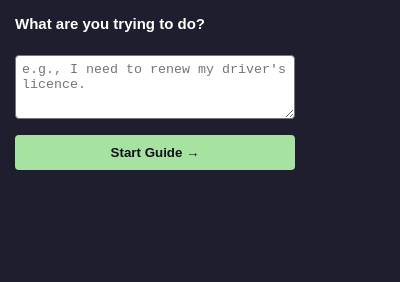
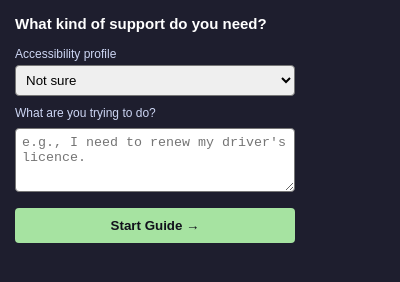
Before and after one commit to AshrithPuppala/Cognia, a browser extension: page extension/popup/popup.html in a window 400 px wide. Drawn offline with Linux system fonts and the light colour scheme.

Commit message:
Update popup.html for accessibility options

```diff
--- a/extension/popup/popup.html
+++ b/extension/popup/popup.html
@@ -5,14 +5,26 @@
   <style>
     body { font-family: sans-serif; padding: 15px; background: #1e1e2e; color: #fff; width: 280px; margin: 0; }
     h3 { margin-top: 0; font-size: 15px; }
+    label { display: block; font-size: 12px; margin-top: 10px; color: #cdd6f4; }
+    select { width: 100%; margin-top: 4px; padding: 6px; border-radius: 4px; }
     textarea { width: 95%; height: 50px; margin-top: 8px; border-radius: 4px; padding: 6px; }
     .start-btn { margin-top: 12px; padding: 10px; background: #a6e3a1; border: none; font-weight: bold; cursor: pointer; border-radius: 4px; width: 100%; color: #11111b; }
   </style>
 </head>
 <body>
-  <h3>What are you trying to do?</h3>
+  <h3>What kind of support do you need?</h3>
+  <label for="accessibility-profile">Accessibility profile</label>
+  <select id="accessibility-profile">
+    <option value="low_vision">Low vision</option>
+    <option value="motor">Motor difficulty</option>
+    <option value="cognitive_load">Cognitive load</option>
+    <option value="unsure" selected>Not sure</option>
+  </select>
+
+  <label for="user-intent">What are you trying to do?</label>
   <textarea id="user-intent" placeholder="e.g., I need to renew my driver's licence."></textarea>
-  <button class="start-btn" id="start-btn">Start Guide →</button>
+
+  <button class="start-btn" id="start-btn">Start Guide &rarr;</button>
   <script src="popup.js"></script>
 </body>
 </html>
```
